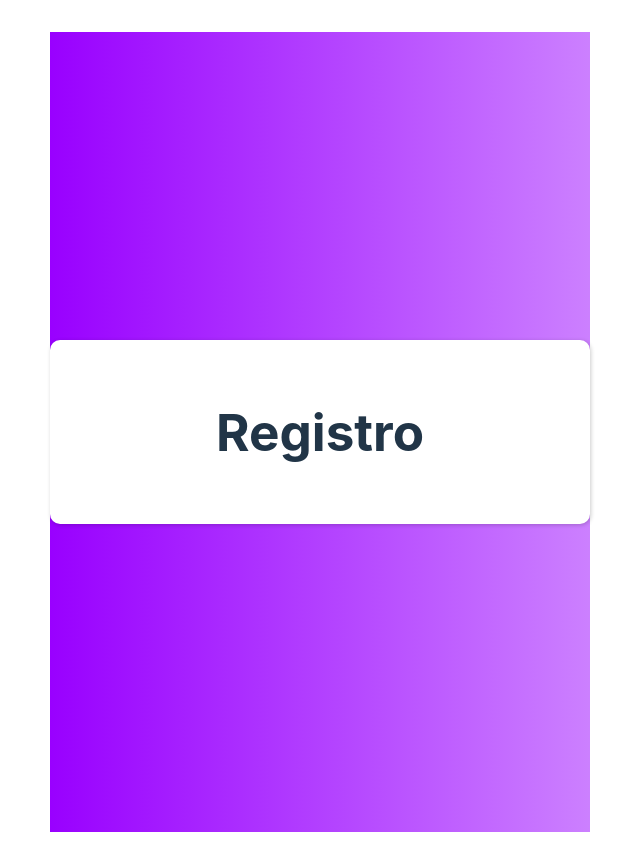
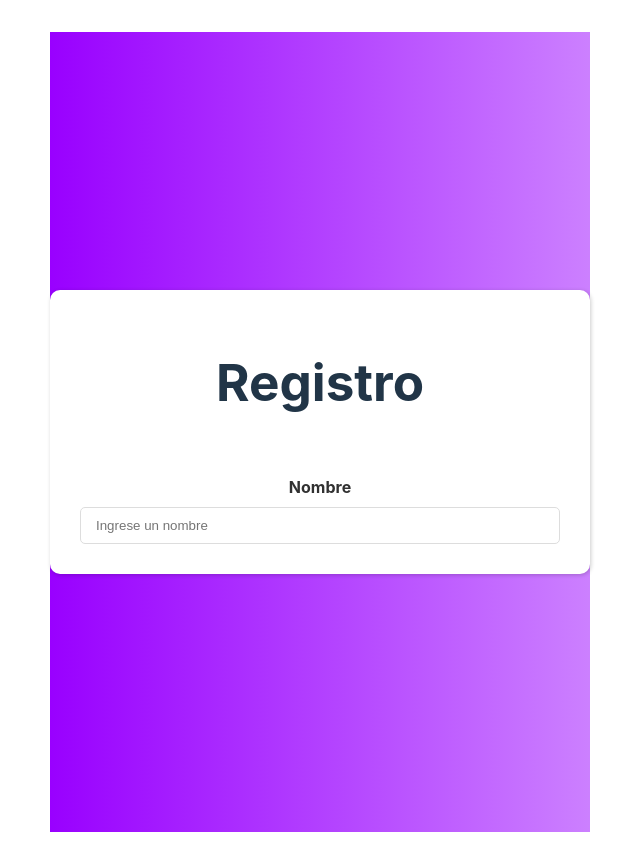
Before and after one commit to noeliamodica/React_ProyectoLoginConFirabase, a React (Vite) app: page /signup in a window 1280 px wide. Shown: the whole page, without its empty margins (320-960 px from the left). Built offline with nearby package versions, Linux system fonts and the light colour scheme.

Commit message:
InputControl en Signup

```diff
--- a/src/components/InputControl/InputControl.jsx
+++ b/src/components/InputControl/InputControl.jsx
@@ -1,9 +1,11 @@
 import styles from "./InputControl.module.css";
 
 export function InputControl(props){
-    return(<div className={styles.container}>
+    return(
+        <div className={styles.container}>
         {props.label && <label>{props.label}</label>}
         <input type="text" {...props}></input>
 
-    </div>)
+        </div>
+    )
 }
--- a/src/components/Signup/Signup.jsx
+++ b/src/components/Signup/Signup.jsx
@@ -3,7 +3,7 @@ import { useState } from "react";
 import { Link, useNavigate } from "react-router-dom";
 import { auth } from "../../firebase";
 import { createUserWithEmailAndPassword, updateProfile } from "firebase/auth";
-
+import { InputControl } from "../InputControl/InputControl";
 
 
 export function Signup() {
@@ -38,7 +38,13 @@ export function Signup() {
     <div className={styles.container}>
       <div className={styles.innerBox}>
         <h1 className={styles.heading}>Registro</h1>
-
+        <InputControl
+          label="Nombre"
+          placeholder="Ingrese un nombre"
+          onChange={(event) =>
+            setvalues((prev) => ({ ...prev, name: event.target.value }))
+          }
+        />
 
 
       </div>
```
